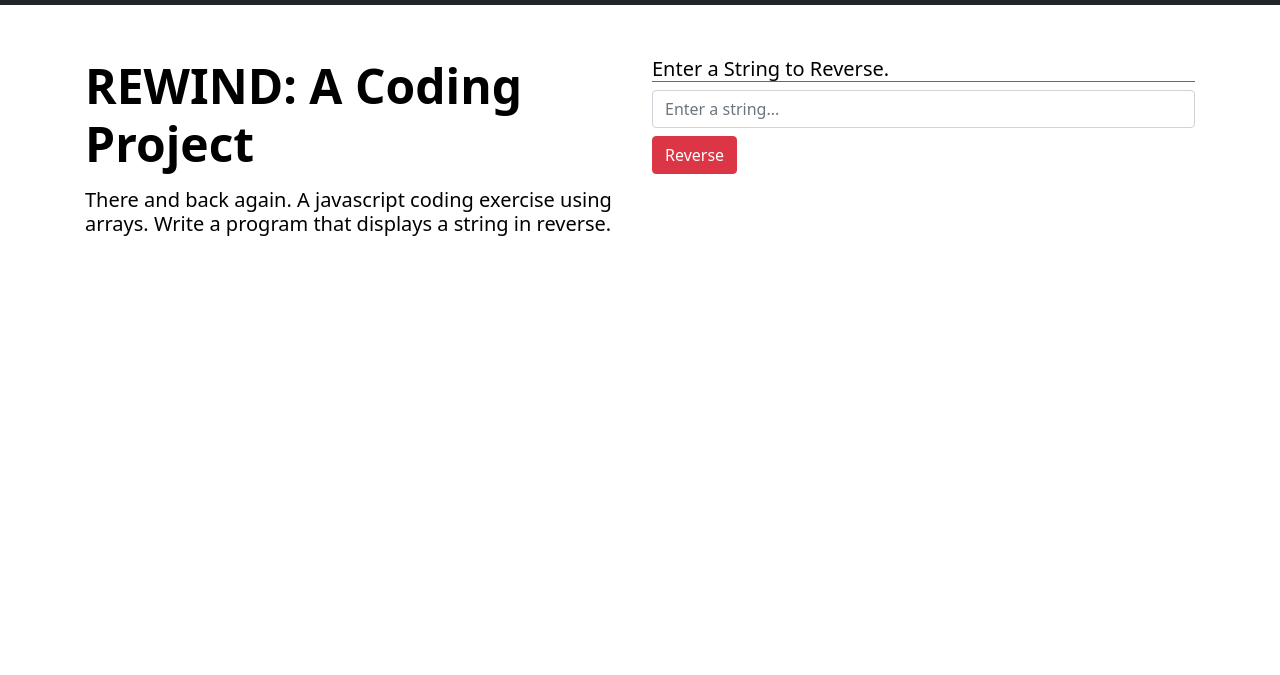
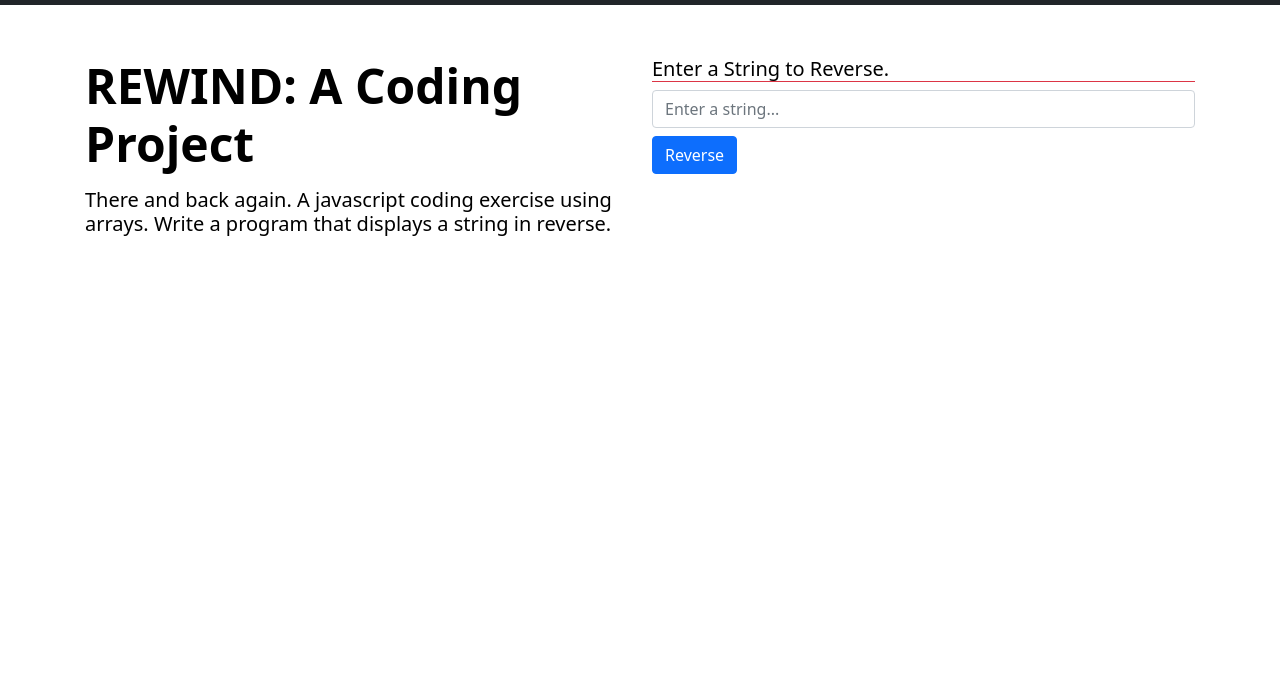
Before and after one commit to BrentCleary/Rewind-There-and-Back-Again, a plain HTML site: page app.html in a window 1280 px wide. Shown: the part 51-726 px from the top of the page. Drawn offline with nearby package versions, Linux system fonts and the light colour scheme.

Commit message:
Updating Submit Button Color

```diff
--- a/app.html
+++ b/app.html
@@ -72,7 +72,7 @@
               <input id="userString" type="text" class="form-control" placeholder="Enter a string..." aria-label="Enter A String">
             </div>
             <div class="col-12">
-              <button type="button" id="btnSubmit" class="btn btn-danger">Reverse</button>
+              <button type="button" id="btnSubmit" class="btn btn-primary">Reverse</button>
             </div>
             <div class="alert alert-success mt-5 invisible fade show" id="alert" role="alert">
               <h4 class="alert-heading">Well Done</h4>
```
